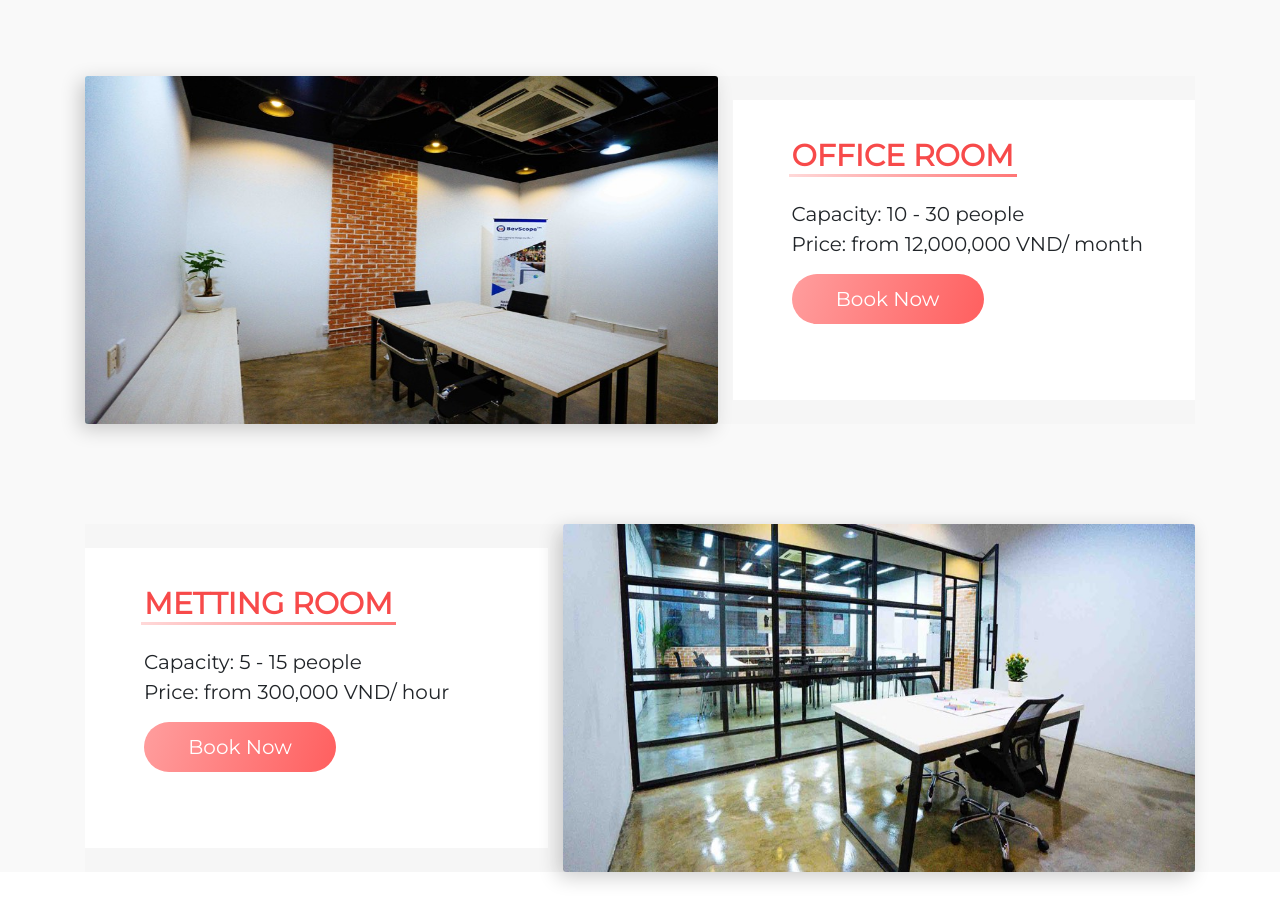
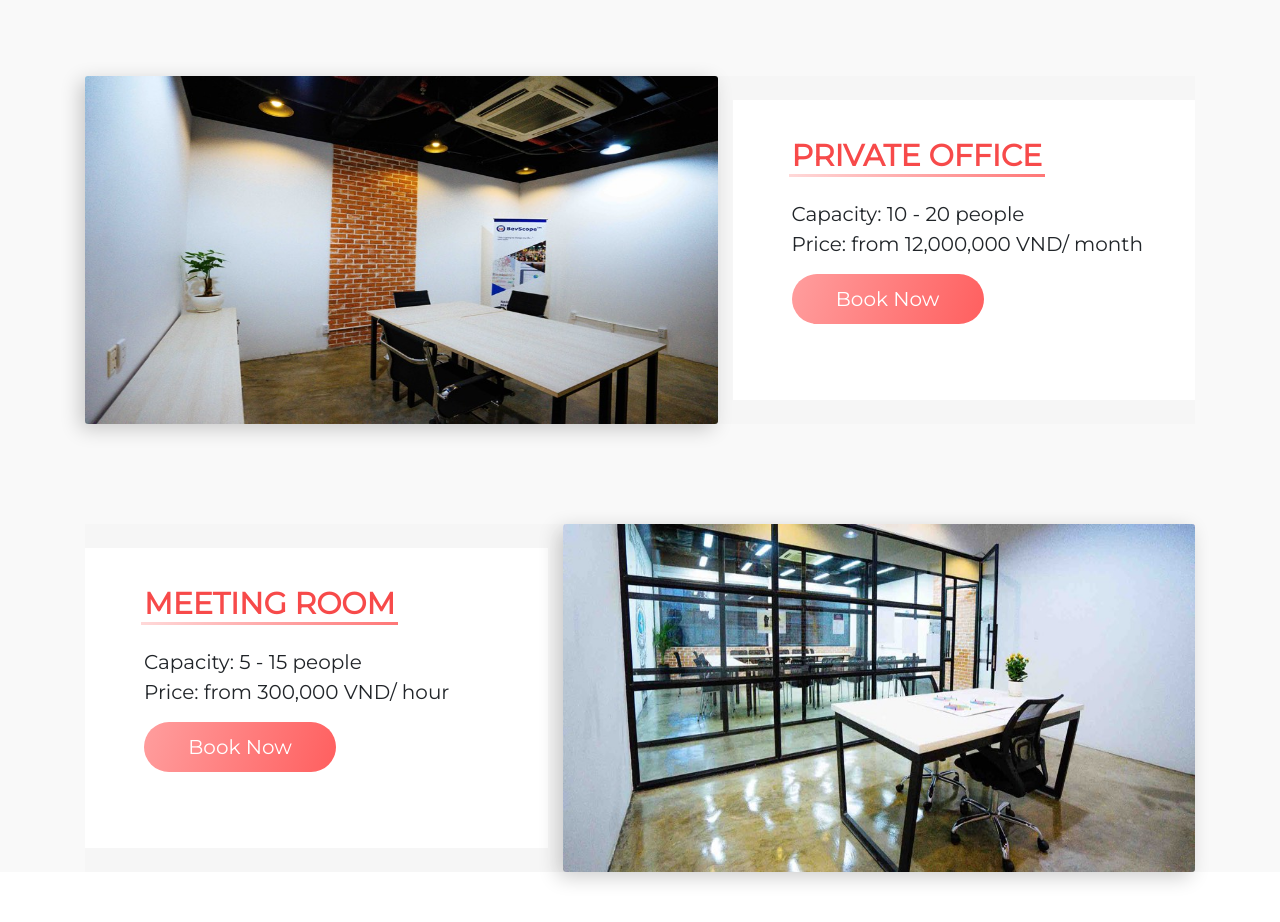
Before and after one commit to winnie1312/csspace, a plain HTML site: page index.html in a window 1280 px wide. Shown: the part 2300-3222 px from the top of the page. Drawn offline with nearby package versions, Linux system fonts and the light colour scheme; a script that the page names is missing.

Commit message:
fixed content

```diff
--- a/index.html
+++ b/index.html
@@ -149,8 +149,8 @@
               <img src="assets/img/meetingroom.jpg" width="100%">
             </div>
             <div class="col-md-5 space-info-right">
-              <h2 class="bot-left">OFFICE ROOM</h2>
-              <p>Capacity: 10 - 30 people</p>
+              <h2 class="bot-left">PRIVATE OFFICE</h2>
+              <p>Capacity: 10 - 20 people</p>
               <p>Price: from 12,000,000 VND/ month</p>
               <a class="btn btn-lg btn price-details" data-toggle="modal" data-target="#bookingPopupOfficeRoom" href="#book-modal">Book Now</a>
             </div>
@@ -163,7 +163,7 @@
               <img src="assets/img/office.jpg" width="100%">
             </div>
             <div class="col-md-5 order-md-1 space-info-left">
-              <h2 class="bot-left">METTING ROOM</h2>
+              <h2 class="bot-left">MEETING ROOM</h2>
               <p>Capacity: 5 - 15 people</p>
               <p>Price: from 300,000 VND/ hour</p>
               <a class="btn btn-lg btn price-details" data-toggle="modal" data-target="#bookingPopupMeetingRoom" href="#book-modal">Book Now</a>
```
